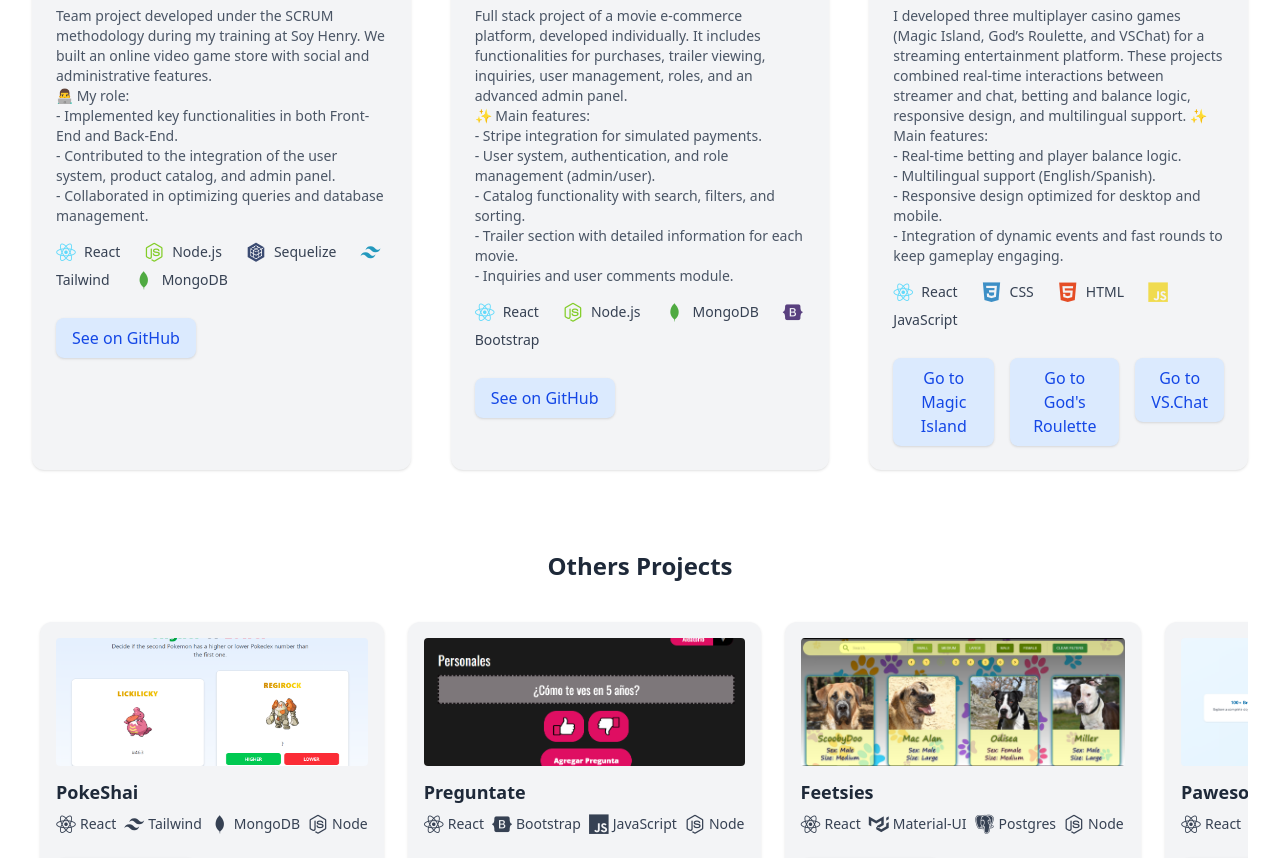
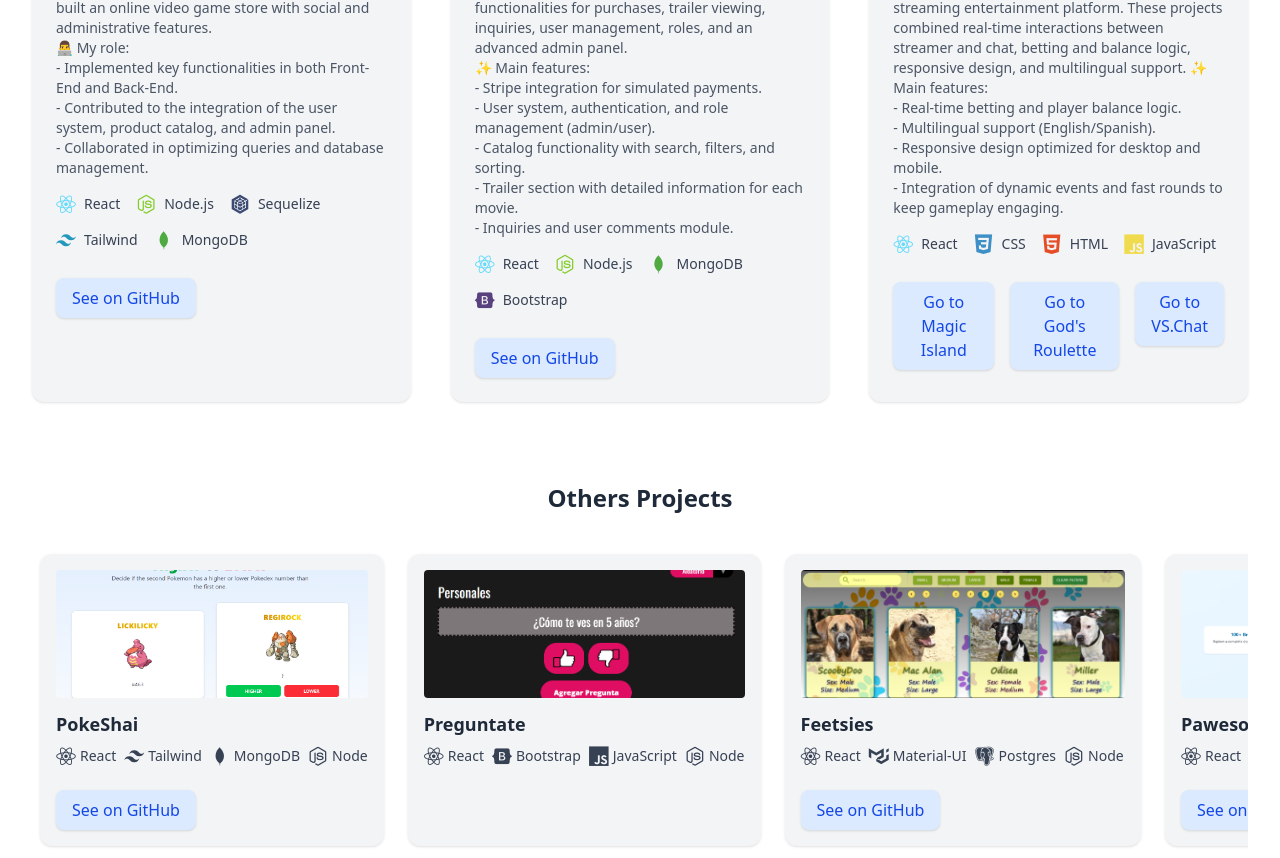
Before and after one commit to Shaikohn/Portfolio, a React (Vite) app: page / in a window 1280 px wide. Shown: the part 1361-2219 px from the top of the page. Built offline with nearby package versions, Linux system fonts and the light colour scheme.

Commit message:
Navbar and project responsive design improved

```diff
--- a/src/App.jsx
+++ b/src/App.jsx
@@ -9,6 +9,7 @@
 function App() {
 
   const [language, setLanguage] = useState(null);
+  const [open, setOpen] = useState(false);
 
   useEffect(() => {
     const userLanguage = navigator.language || navigator.userLanguage;
@@ -22,14 +23,50 @@
   return (
     <div className="font-sans text-gray-800">
       <nav className="fixed top-0 w-full bg-white shadow-md z-10 px-8 py-4 flex justify-between items-center">
-        <h1 className="text-xl font-bold">Shai Kohn</h1>
-        <div className="space-x-6 flex items-center">
-          <LanguageSwitch language={language} setLanguage={setLanguage} />
-          <a href="#about" className="hover:text-blue-500"> {language === "spanish" ? "Sobre mí" : "About Me"} </a>
-          <a href="#projects" className="hover:text-blue-500"> {language === "spanish" ? "Proyectos" : "Projects"} </a>
-          <a href="#skills" className="hover:text-blue-500">Skills</a>
-          <a href="#contact" className="hover:text-blue-500"> {language === "spanish" ? "Contacto" : "Contact"} </a>
-        </div>
+          <h1 className="text-xl font-bold">Shai Kohn</h1>
+          <button
+              className="md:hidden text-gray-700 focus:outline-none"
+              onClick={() => setOpen(!open)}
+          >
+              {open ? (
+                  <svg xmlns="http://www.w3.org/2000/svg" className="h-6 w-6" fill="none" viewBox="0 0 24 24" stroke="currentColor">
+                      <path strokeLinecap="round" strokeLinejoin="round" strokeWidth={2} d="M6 18L18 6M6 6l12 12" />
+                  </svg>
+              ) : (
+                  <svg xmlns="http://www.w3.org/2000/svg" className="h-6 w-6" fill="none" viewBox="0 0 24 24" stroke="currentColor">
+                      <path strokeLinecap="round" strokeLinejoin="round" strokeWidth={2} d="M4 6h16M4 12h16M4 18h16" />
+                  </svg>
+              )}
+          </button>
+          <div className="hidden md:flex space-x-6 items-center">
+              <LanguageSwitch language={language} setLanguage={setLanguage} />
+              <a href="#about" className="hover:text-blue-500">
+                  {language === "spanish" ? "Sobre mí" : "About Me"}
+              </a>
+              <a href="#projects" className="hover:text-blue-500">
+                  {language === "spanish" ? "Proyectos" : "Projects"}
+              </a>
+              <a href="#skills" className="hover:text-blue-500">Skills</a>
+              <a href="#contact" className="hover:text-blue-500">
+                  {language === "spanish" ? "Contacto" : "Contact"}
+              </a>
+          </div>
+          {/* Links mobile */}
+          {open && (
+              <div className="absolute top-full left-0 w-full bg-white shadow-md md:hidden flex flex-col items-center py-4 space-y-4">
+                  <LanguageSwitch language={language} setLanguage={setLanguage} />
+                  <a href="#about" className="hover:text-blue-500" onClick={() => setOpen(false)}>
+                      {language === "spanish" ? "Sobre mí" : "About Me"}
+                  </a>
+                  <a href="#projects" className="hover:text-blue-500" onClick={() => setOpen(false)}>
+                      {language === "spanish" ? "Proyectos" : "Projects"}
+                  </a>
+                  <a href="#skills" className="hover:text-blue-500" onClick={() => setOpen(false)}>Skills</a>
+                  <a href="#contact" className="hover:text-blue-500" onClick={() => setOpen(false)}>
+                      {language === "spanish" ? "Contacto" : "Contact"}
+                  </a>
+              </div>
+          )}
       </nav>
       <main className="pt-24">
         <AboutMe language={language} />
--- a/src/components/Projects.jsx
+++ b/src/components/Projects.jsx
@@ -8,10 +8,10 @@
 
 function Projects({language}) {
     return (
-        <section id="projects" className="px-8 py-16 bg-white">
-            <h2 className="text-3xl font-semibold mb-8 text-center"> {language === "spanish" ? "Proyectos Destacados" : "Main projects"} </h2>
+        <section id="projects" className="px-8 bg-white">
+            <h2 className="text-3xl font-semibold mb-8 mt-4 text-center"> {language === "spanish" ? "Proyectos Destacados" : "Main projects"} </h2>
             <div className="grid md:grid-cols-2 lg:grid-cols-3 gap-10">
-                <div className="bg-gray-100 p-6 rounded-xl shadow hover:shadow-lg transition">
+                <div className="bg-gray-100 p-4 md:p-6 rounded-xl shadow hover:shadow-lg transition">
                     <img
                         src={ztreamgames}
                         alt="ZtreamGames"
@@ -43,12 +43,27 @@
                         </>
                         }
                     </p>
-                    <div className="flex flex-wrap gap-2 mb-4 text-gray-700 text-sm">
-                        <i className="devicon-react-original colored text-xl"></i> React
-                        <i className="devicon-nodejs-plain colored text-xl ml-4"></i> Node.js
-                        <i className="devicon-sequelize-plain colored text-xl ml-4"></i> Sequelize
-                        <i className="devicon-tailwindcss-plain colored text-xl ml-4"></i> Tailwind
-                        <i className="devicon-mongodb-plain colored text-xl ml-4"></i> MongoDB
+                    <div className="flex flex-wrap justify-center md:justify-start gap-4 mb-4 text-gray-700 text-sm">
+                        <span className="flex items-center gap-2">
+                            <i className="devicon-react-original colored text-xl"></i>
+                            React
+                        </span>
+                        <span className="flex items-center gap-2">
+                            <i className="devicon-nodejs-plain colored text-xl"></i>
+                            Node.js
+                        </span>
+                        <span className="flex items-center gap-2">
+                            <i className="devicon-sequelize-plain colored text-xl"></i>
+                            Sequelize
+                        </span>
+                        <span className="flex items-center gap-2">
+                            <i className="devicon-tailwindcss-plain colored text-xl"></i>
+                            Tailwind
+                        </span>
+                        <span className="flex items-center gap-2">
+                            <i className="devicon-mongodb-plain colored text-xl"></i>
+                            MongoDB
+                        </span>
                     </div>
                     <a href="https://github.com/Shaikohn/Ztreamgames" target="_blank" rel="noopener noreferrer" className="transition">
                         <button className="mt-3 px-4 py-2 rounded-lg bg-blue-100 text-blue-700 font-medium shadow-sm hover:bg-blue-200 hover:shadow-md transition duration-300 cursor-pointer">
@@ -56,7 +71,7 @@
                         </button>
                     </a>
                 </div>
-                <div className="bg-gray-100 p-6 rounded-xl shadow hover:shadow-lg transition">
+                <div className="bg-gray-100 p-4 md:p-6 rounded-xl shadow hover:shadow-lg transition">
                     <img
                         src={cuevanix}
                         alt="Cuevanix"
@@ -96,11 +111,23 @@
                         </>
                         }
                     </p>
-                    <div className="flex flex-wrap gap-2 mb-4 text-gray-700 text-sm">
-                        <i className="devicon-react-original colored text-xl"></i> React
-                        <i className="devicon-nodejs-plain colored text-xl ml-4"></i> Node.js
-                        <i className="devicon-mongodb-plain colored text-xl ml-4"></i> MongoDB
-                        <i className="devicon-bootstrap-plain colored text-xl ml-4"></i> Bootstrap
+                    <div className="flex flex-wrap justify-center md:justify-start gap-4 mb-4 text-gray-700 text-sm">
+                        <span className="flex items-center gap-2">
+                            <i className="devicon-react-original colored text-xl"></i>
+                            React
+                        </span>
+                        <span className="flex items-center gap-2">
+                            <i className="devicon-nodejs-plain colored text-xl"></i>
+                            Node.js
+                        </span>
+                        <span className="flex items-center gap-2">
+                            <i className="devicon-mongodb-plain colored text-xl"></i>
+                            MongoDB
+                        </span>
+                        <span className="flex items-center gap-2">
+                            <i className="devicon-bootstrap-plain colored text-xl"></i>
+                            Bootstrap
+                        </span>
                     </div>
                     <a href="https://github.com/Shaikohn/Cuevanix" target="_blank" rel="noopener noreferrer" className="transition">
                         <button className="mt-3 px-4 py-2 rounded-lg bg-blue-100 text-blue-700 font-medium shadow-sm hover:bg-blue-200 hover:shadow-md transition duration-300 cursor-pointer">
@@ -108,7 +135,7 @@
                         </button>
                     </a>
                 </div>
-                <div className="bg-gray-100 p-6 rounded-xl shadow hover:shadow-lg transition">
+                <div className="bg-gray-100 p-3 md:p-6 rounded-xl shadow hover:shadow-lg transition">
                     <img
                         src={deltabet}
                         alt="DeltaBet"
@@ -143,11 +170,23 @@
                         </>
                         }
                     </p>
-                    <div className="flex flex-wrap gap-2 mb-4 text-gray-700 text-sm">
-                        <i className="devicon-react-original colored text-xl"></i> React
-                        <i className="devicon-css3-plain colored text-xl ml-4"></i> CSS
-                        <i className="devicon-html5-plain colored text-xl ml-4"></i> HTML
-                        <i className="devicon-javascript-plain colored text-xl ml-4"></i> JavaScript
+                    <div className="flex flex-wrap justify-center md:justify-start gap-4 mb-4 text-gray-700 text-sm">
+                        <span className="flex items-center gap-2">
+                            <i className="devicon-react-original colored text-xl"></i>
+                            React
+                        </span>
+                        <span className="flex items-center gap-2">
+                            <i className="devicon-css3-plain colored text-xl"></i>
+                            CSS
+                        </span>
+                        <span className="flex items-center gap-2">
+                            <i className="devicon-html5-plain colored text-xl"></i>
+                            HTML
+                        </span>
+                        <span className="flex items-center gap-2">
+                            <i className="devicon-javascript-plain colored text-xl"></i>
+                            JavaScript
+                        </span>
                     </div>
                     <div className="flex space-x-4">
                         <a href="https://magicisland.app/" target="_blank" rel="noopener noreferrer" className="transition">
@@ -229,7 +268,7 @@
                 ))}
             </div>
         </div>
-        <div className="grid grid-cols-1 gap-4 md:hidden">
+        <div className="grid grid-cols-1 gap-4 mb-4 md:hidden">
             {[
                 {
                     title: 'PokeShai',
@@ -266,6 +305,15 @@
                         className="rounded mb-3 w-full h-32 object-cover"
                     />
                     <h4 className="font-bold text-lg mb-2">{proj.title}</h4>
+                    <div className="flex flex-wrap gap-2 text-sm mb-3 text-gray-700 justify-center md:justify-start">
+                        {proj.techs.map((tech, idx) => (
+                            <div key={idx} className="flex items-center gap-1">
+                                <span className="flex items-center gap-2">
+                                    <i className={`${proj.iconos[idx]} text-xl`}></i> {tech}
+                                </span>
+                            </div>
+                        ))}
+                    </div>
                     {
                         proj.link &&
                             <a href={proj.link} target="_blank" rel="noopener noreferrer" className="transition">
```
